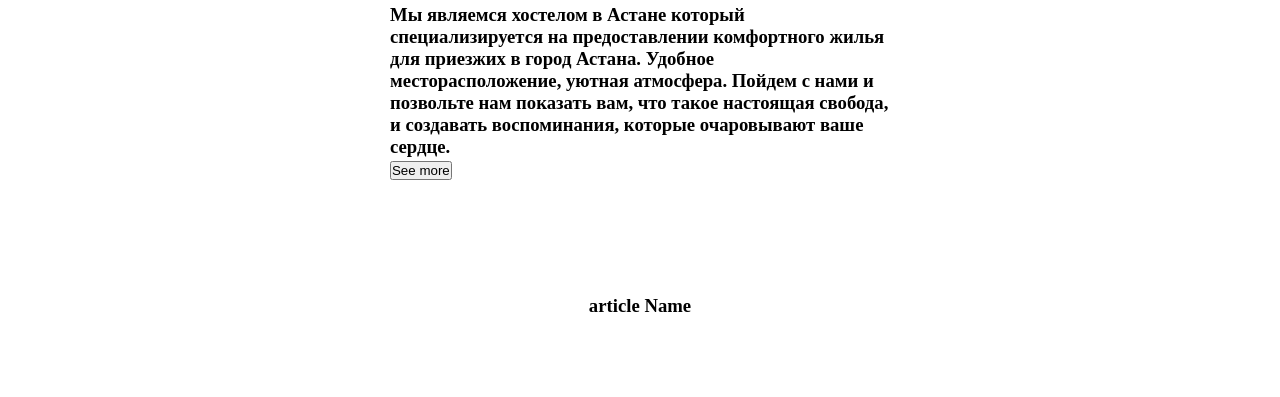
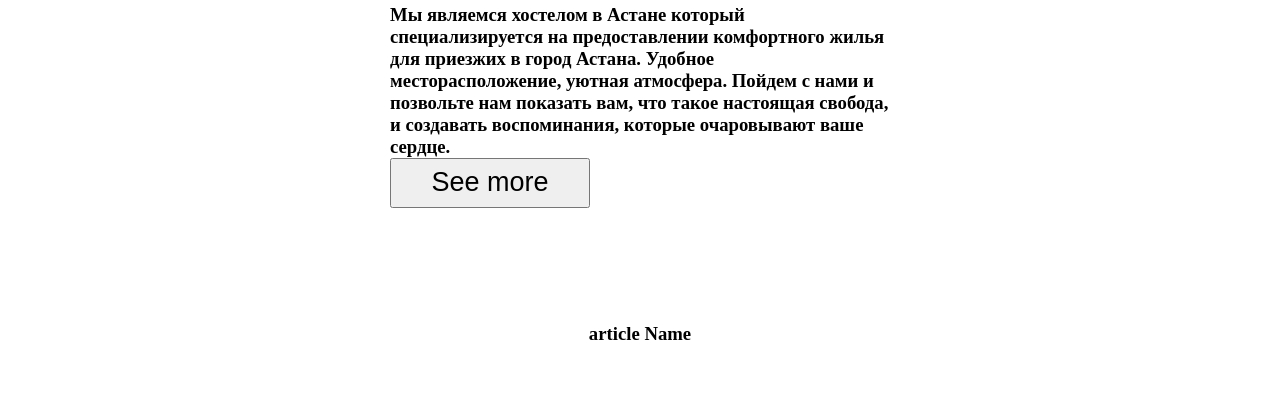
Before and after one commit to amir248/hostel17, a plain HTML site: page index.html in a window 1280 px wide. Shown: the part 2431-2828 px from the top of the page. Drawn offline with Linux system fonts and the light colour scheme.

Commit message:
anything style

```diff
--- a/site/style/main.css
+++ b/site/style/main.css
@@ -173,6 +173,11 @@ article > div > img{
 article > div > div{
     width:100%;
     max-width:500px;
+}
+body > main > article > div > div > h3 > button{
+    width:200px;
+    min-height:50px;
+    font-size: 27px;
 }
 .aboutUs > div > div > button{
     width:270px;
```
